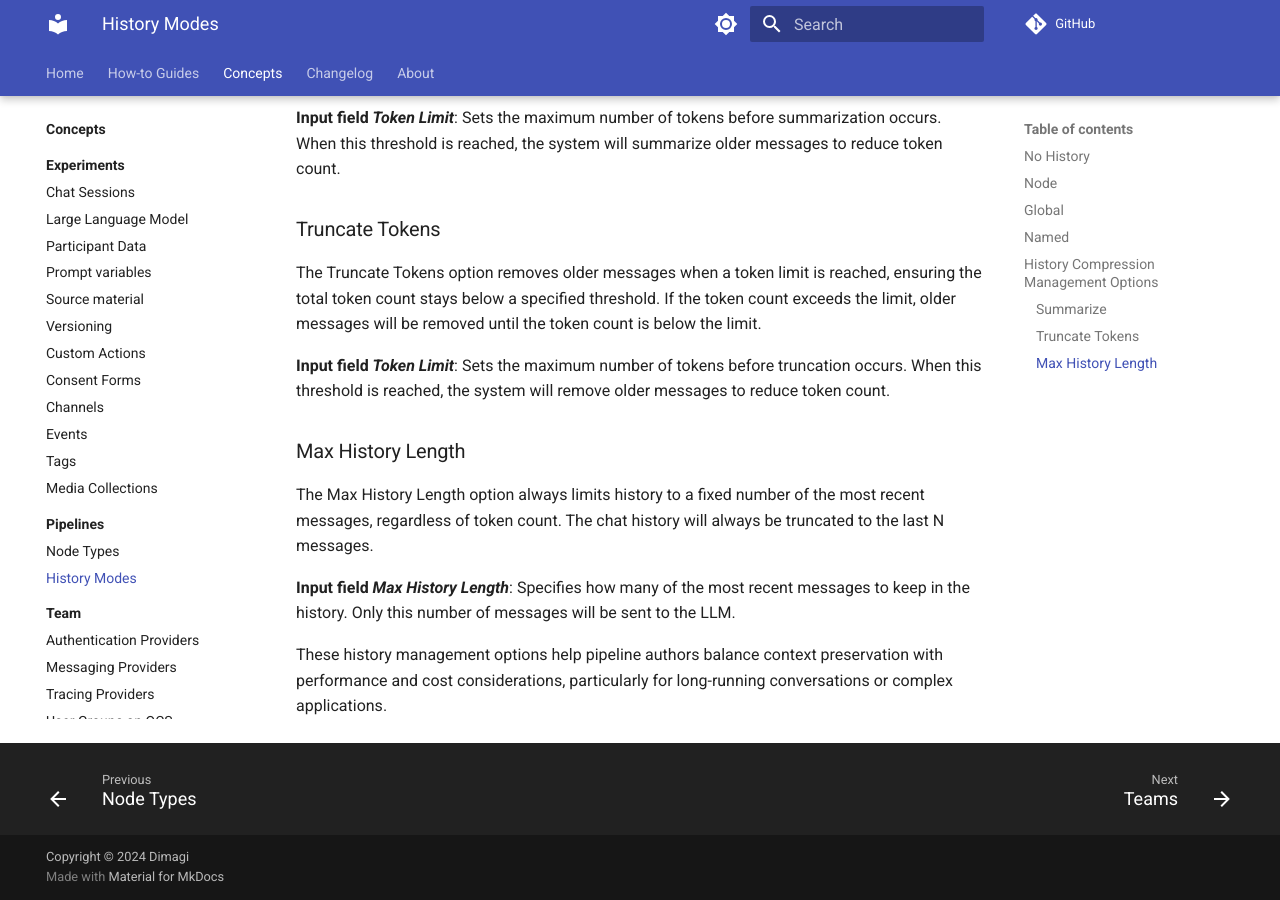
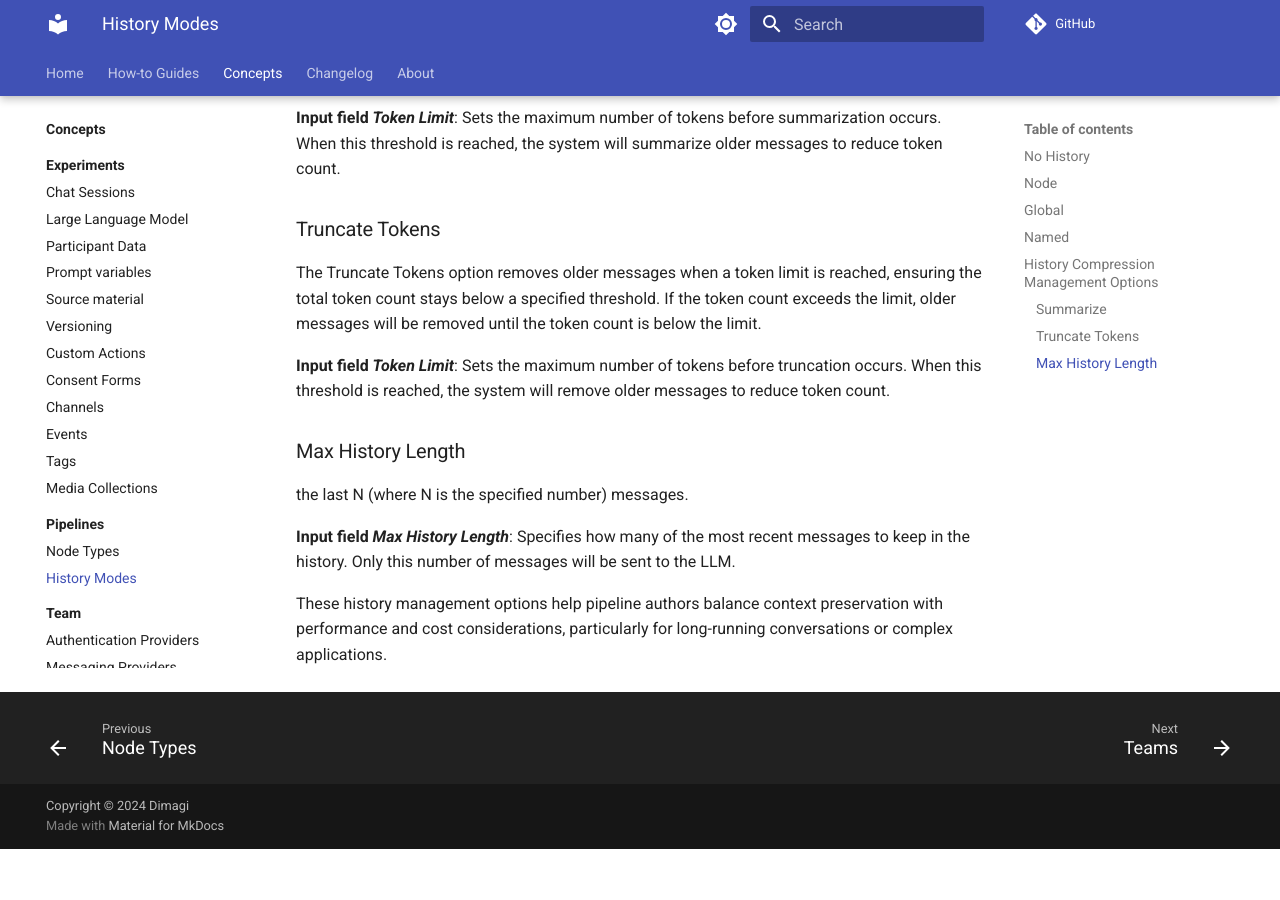
Before and after one commit to dimagi/open-chat-studio-docs, an MkDocs documentation site: the page built from docs/concepts/pipelines/history.md, in a window 1280 px wide and 900 px high, scrolled down 1981 px. Built offline with MkDocs 1.6.1 and Material for MkDocs 9.7.7, drawn with Linux system fonts in a browser that asks for light colours; a script that is not in the unit is left out; comment, search, counter and statistics services are not loaded; after the commit the page ends 2830 px from its top, so only the background shows below that.

Commit message:
Update docs/concepts/pipelines/history.md
Co-authored-by: github-actions[bot] <41898282+github-actions[bot]@users.noreply.github.com>

```diff
--- a/docs/concepts/pipelines/history.md
+++ b/docs/concepts/pipelines/history.md
@@ -52,7 +52,7 @@ The Truncate Tokens option removes older messages when a token limit is reached,
  _**Token Limit**_: Sets the maximum number of tokens before truncation occurs. When this threshold is reached, the system will remove older messages to reduce token count.
 
 ### Max History Length
-The Max History Length option always limits history to a fixed number of the most recent messages, regardless of token count. The chat history will always be truncated to the last N messages.
+the last N (where N is the specified number) messages.
 
 **Input field**
  _**Max History Length**_: Specifies how many of the most recent messages to keep in the history. Only this number of messages will be sent to the LLM.
```
